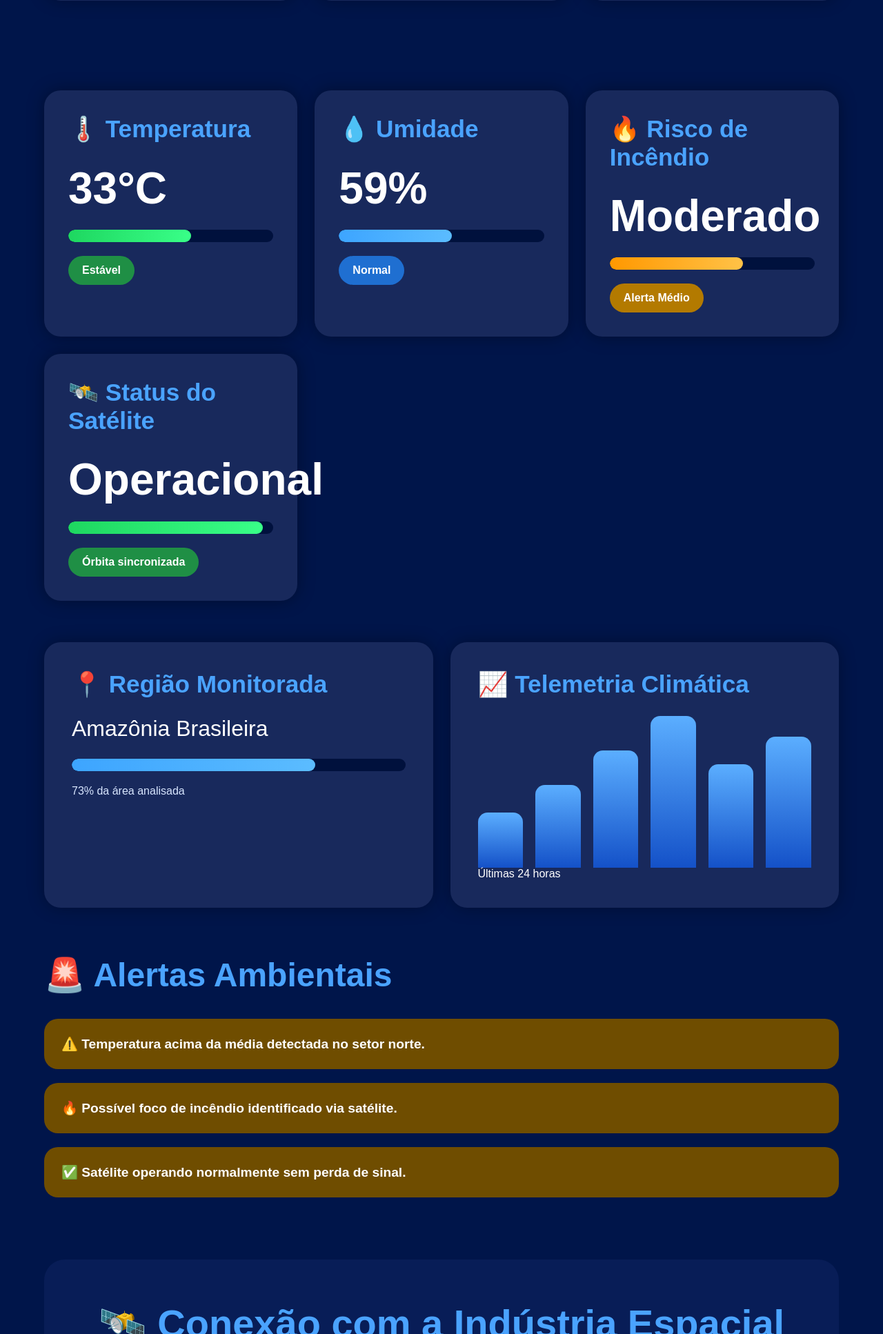
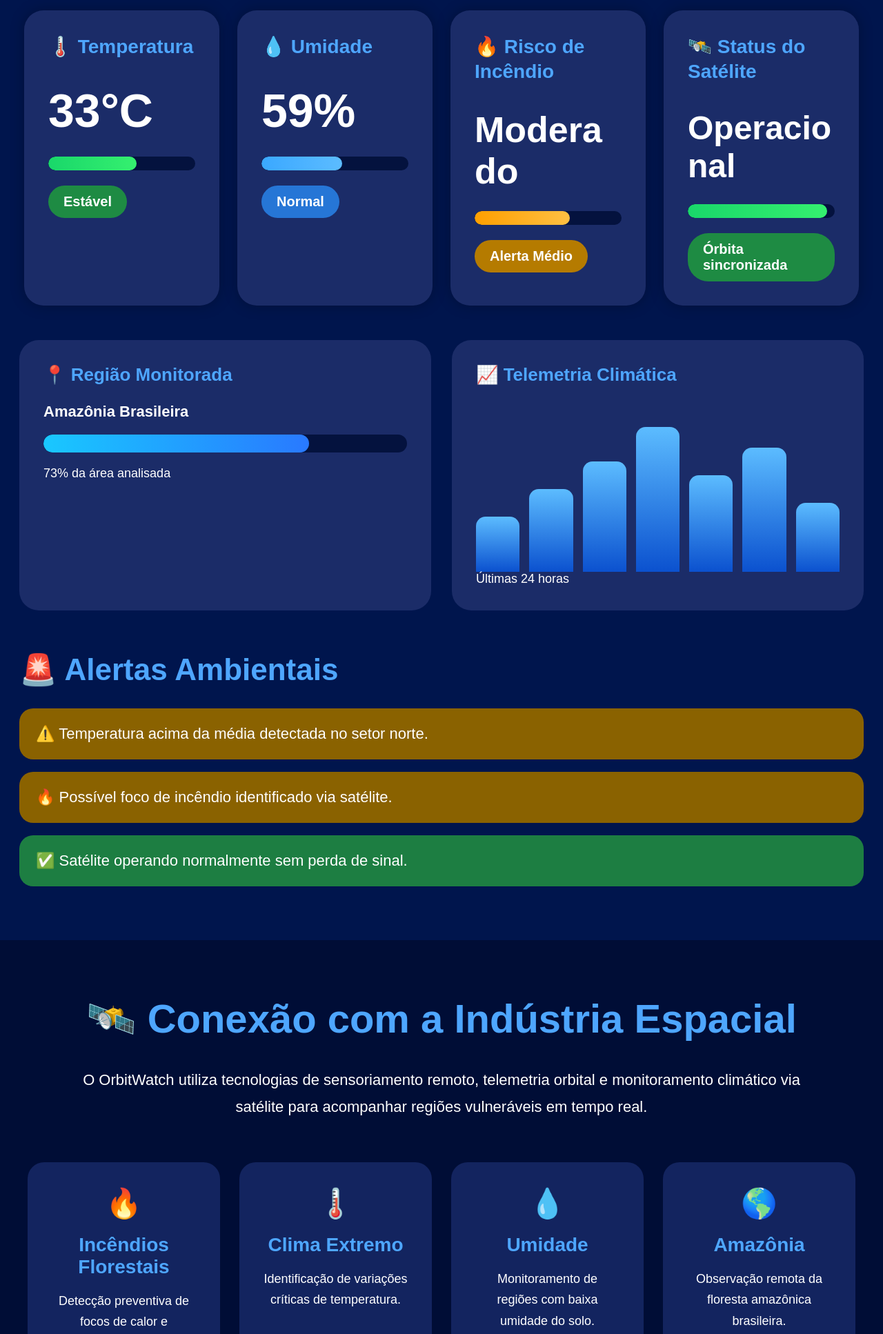
Before and after one commit to Matos-Ricardo/orbitwatch, a website: page index.html in a window 1280 px wide. Shown: the part 546-2480 px from the top of the page at 69% size. Drawn offline with Linux system fonts and the light colour scheme.

Commit message:
perfeito final

```diff
--- a/index.html
+++ b/index.html
@@ -1,11 +1,9 @@
 <!DOCTYPE html>
 <html lang="pt-BR">
-
 <head>
-    <meta charset="UTF-8">
-    <meta name="viewport" content="width=device-width, initial-scale=1.0">
+  <meta charset="UTF-8" />
+  <meta name="viewport" content="width=device-width, initial-scale=1.0"/>
   <title>OrbitWatch</title>
-
   <link rel="stylesheet" href="style.css">
 </head>
 
@@ -13,24 +11,18 @@
 
   <div class="container">
 
-        <!-- HERO -->
-
     <header class="hero">
-
-            <h1 class="logo">
-                🛰️ OrbitWatch
-            </h1>
-
-            <p class="subtitle">
+      <h1>🛰️ OrbitWatch</h1>
+      <p>
         Plataforma inteligente de monitoramento climático baseada em satélites
         para prevenção de desastres ambientais.
       </p>
+    </header>
 
-            <div class="info-grid">
+    <section class="info-grid">
 
       <div class="info-card">
-                    <h3>🌎 ODS</h3>
-
+        <h3>🌍 ODS</h3>
         <p>
           ODS 13 - Ação Contra a Mudança Global do Clima
         </p>
@@ -38,166 +30,106 @@
 
       <div class="info-card">
         <h3>🚀 Objetivo</h3>
-
         <p>
-                        Monitorar regiões vulneráveis utilizando dados simulados
-                        de sensoriamento remoto via satélite.
+          Monitorar regiões vulneráveis utilizando dados simulados de
+          sensoriamento remoto via satélite.
         </p>
       </div>
 
       <div class="info-card">
-                    <h3>🛰️ Satélite</h3>
-
+        <h3>📡 Satélite</h3>
         <p>
-                        OrbitWatch-01 em órbita terrestre baixa realizando
-                        análise climática em tempo real.
+          OrbitWatch-01 em órbita terrestre baixa realizando análise climática em tempo real.
         </p>
-                </div>
-
-            </div>
-
-        </header>
-
-        <!-- DASHBOARD -->
-
-        <section class="dashboard-grid">
-
-            <!-- TEMPERATURA -->
-
-            <div class="card">
-
-                <h2>🌡️ Temperatura</h2>
-
-                <div class="big-number" id="temp">
-                    29°C
-                </div>
-
-                <div class="progress-bar">
-                    <div class="progress green" style="width: 60%"></div>
-                </div>
-
-                <div class="status status-green">
-                    Estável
-                </div>
-
-            </div>
-
-            <!-- UMIDADE -->
-
-            <div class="card">
-
-                <h2>💧 Umidade</h2>
-
-                <div class="big-number" id="humidity">
-                    55%
-                </div>
-
-                <div class="progress-bar">
-                    <div class="progress blue" style="width: 55%"></div>
-                </div>
-
-                <div class="status status-blue">
-                    Normal
-                </div>
-
-            </div>
-
-            <!-- INCÊNDIO -->
-
-            <div class="card">
-
-                <h2>🔥 Risco de Incêndio</h2>
-
-                <div class="big-number" id="fire">
-                    Moderado
-                </div>
-
-                <div class="progress-bar">
-                    <div class="progress orange" style="width: 65%"></div>
-                </div>
-
-                <div class="status status-orange">
-                    Alerta Médio
-                </div>
-
-            </div>
-
-            <!-- SATÉLITE -->
-
-            <div class="card">
-
-                <h2>🛰️ Status do Satélite</h2>
-
-                <div class="big-number" id="satellite">
-                    Operacional
-                </div>
-
-                <div class="progress-bar">
-                    <div class="progress green" style="width: 95%"></div>
-                </div>
-
-                <div class="status status-green">
-                    Órbita sincronizada
-                </div>
-
       </div>
 
     </section>
 
-        <!-- REGIÃO -->
+    <section class="dashboard-grid">
 
-        <section class="region-grid">
+      <div class="dashboard-card">
+        <h2>🌡️ Temperatura</h2>
+        <div class="value" id="temp">29°C</div>
 
-            <div class="region-card">
+        <div class="progress">
+          <div class="progress-fill green" style="width: 60%;"></div>
+        </div>
 
+        <span class="status green-status">Estável</span>
+      </div>
+
+      <div class="dashboard-card">
+        <h2>💧 Umidade</h2>
+        <div class="value" id="humidity">45%</div>
+
+        <div class="progress">
+          <div class="progress-fill blue" style="width: 55%;"></div>
+        </div>
+
+        <span class="status blue-status">Normal</span>
+      </div>
+
+      <div class="dashboard-card">
+        <h2>🔥 Risco de Incêndio</h2>
+        <div class="value risk-text" id="risk">Moderado</div>
+
+        <div class="progress">
+          <div class="progress-fill orange" style="width: 65%;"></div>
+        </div>
+
+        <span class="status orange-status">Alerta Médio</span>
+      </div>
+
+      <div class="dashboard-card">
+        <h2>🛰️ Status do Satélite</h2>
+        <div class="value satellite-text">Operacional</div>
+
+        <div class="progress">
+          <div class="progress-fill green" style="width: 95%;"></div>
+        </div>
+
+        <span class="status green-status">Órbita sincronizada</span>
+      </div>
+
+    </section>
+
+    <section class="bottom-grid">
+
+      <div class="bottom-card">
         <h2>📍 Região Monitorada</h2>
 
-                <p class="region-name">
-                    Amazônia Brasileira
-                </p>
+        <h3>Amazônia Brasileira</h3>
 
-                <div class="progress-bar">
-                    <div class="progress blue" style="width: 73%"></div>
+        <div class="progress big-progress">
+          <div class="progress-fill cyan" style="width: 73%;"></div>
         </div>
 
-                <span class="region-status">
-                    73% da área analisada
-                </span>
-
+        <p class="small-text">73% da área analisada</p>
       </div>
 
-            <!-- TELEMETRIA -->
-
-            <div class="telemetry-card">
-
+      <div class="bottom-card">
         <h2>📈 Telemetria Climática</h2>
 
         <div class="chart">
 
-                    <div class="bar h1"></div>
-                    <div class="bar h2"></div>
-                    <div class="bar h3"></div>
-                    <div class="bar h4"></div>
-                    <div class="bar h5"></div>
-                    <div class="bar h6"></div>
+          <div class="bar" style="height: 80px;"></div>
+          <div class="bar" style="height: 120px;"></div>
+          <div class="bar" style="height: 160px;"></div>
+          <div class="bar" style="height: 210px;"></div>
+          <div class="bar" style="height: 140px;"></div>
+          <div class="bar" style="height: 180px;"></div>
+          <div class="bar" style="height: 100px;"></div>
 
         </div>
 
-                <p>
-                    Últimas 24 horas
-                </p>
-
+        <p class="small-text">Últimas 24 horas</p>
       </div>
 
     </section>
 
-        <!-- ALERTAS -->
+    <section class="alerts">
 
-        <section class="alert-section">
-
-            <h2 class="alert-title">
-                🚨 Alertas Ambientais
-            </h2>
+      <h2>🚨 Alertas Ambientais</h2>
 
       <div class="alert-box">
         ⚠️ Temperatura acima da média detectada no setor norte.
@@ -207,89 +139,60 @@
         🔥 Possível foco de incêndio identificado via satélite.
       </div>
 
-            <div class="alert-box">
+      <div class="alert-box success">
         ✅ Satélite operando normalmente sem perda de sinal.
       </div>
 
     </section>
 
-        <!-- ESPACIAL -->
-
     <section class="space-section">
 
-            <h2 class="space-title">
-                🛰️ Conexão com a Indústria Espacial
-            </h2>
+      <h2>🛰️ Conexão com a Indústria Espacial</h2>
 
       <p class="space-description">
-                O OrbitWatch utiliza conceitos de sensoriamento remoto e telemetria via satélite
-                para monitoramento ambiental em tempo real.
+        O OrbitWatch utiliza tecnologias de sensoriamento remoto,
+        telemetria orbital e monitoramento climático via satélite
+        para acompanhar regiões vulneráveis em tempo real.
       </p>
 
       <div class="space-grid">
 
         <div class="space-card">
-                    <div class="space-icon">🔥</div>
-
+          <div class="icon">🔥</div>
           <h3>Incêndios Florestais</h3>
-
-                    <p>
-                        Detecção preventiva de focos de calor e queimadas.
-                    </p>
+          <p>Detecção preventiva de focos de calor e queimadas.</p>
         </div>
 
         <div class="space-card">
-                    <div class="space-icon">🌡️</div>
-
+          <div class="icon">🌡️</div>
           <h3>Clima Extremo</h3>
-
-                    <p>
-                        Identificação de variações críticas de temperatura.
-                    </p>
+          <p>Identificação de variações críticas de temperatura.</p>
         </div>
 
         <div class="space-card">
-                    <div class="space-icon">💧</div>
-
+          <div class="icon">💧</div>
           <h3>Umidade</h3>
-
-                    <p>
-                        Monitoramento de regiões com baixa umidade do solo.
-                    </p>
+          <p>Monitoramento de regiões com baixa umidade do solo.</p>
         </div>
 
         <div class="space-card">
-                    <div class="space-icon">🌎</div>
-
+          <div class="icon">🌎</div>
           <h3>Amazônia</h3>
-
-                    <p>
-                        Observação remota da floresta amazônica brasileira.
-                    </p>
+          <p>Observação remota da floresta amazônica brasileira.</p>
         </div>
 
       </div>
 
+      <footer class="footer">
+        OrbitWatch © 2026 <br>
+        Desenvolvido para Global Solution FIAP - Cloud Computing & Space Tech
+      </footer>
+
     </section>
-
-        <!-- FOOTER -->
-
-        <footer>
-
-            <p>
-                OrbitWatch © 2026
-            </p>
-
-            <p>
-                Desenvolvido para Global Solution FIAP - Cloud Computing & Space Tech
-            </p>
-
-        </footer>
 
   </div>
 
   <script src="script.js"></script>
 
 </body>
-
 </html>
--- a/style.css
+++ b/style.css
@@ -2,293 +2,304 @@
   margin:0;
   padding:0;
   box-sizing:border-box;
+  font-family:Arial, Helvetica, sans-serif;
 }
 
 body{
-    background:#00154a;
+  background:#00154d;
   color:white;
-    font-family:Arial, Helvetica, sans-serif;
 }
 
 .container{
-    width:90%;
-    max-width:1400px;
-    margin:auto;
+  width:100%;
 }
 
 .hero{
-    padding:70px 0;
+  padding:70px 90px 40px;
 }
 
-.logo{
-    font-size:5rem;
-    color:#4aa3ff;
+.hero h1{
+  font-size:72px;
+  color:#4ea6ff;
   margin-bottom:20px;
 }
 
-.subtitle{
-    font-size:1.7rem;
+.hero p{
+  font-size:20px;
   max-width:900px;
   line-height:1.6;
-    color:#dce7ff;
 }
 
 .info-grid{
-    margin-top:50px;
   display:grid;
   grid-template-columns:repeat(auto-fit,minmax(280px,1fr));
-    gap:25px;
+  gap:30px;
+  padding:0 90px 50px;
 }
 
 .info-card{
-    background:#18295c;
+  background:#1b2c68;
   padding:35px;
   border-radius:24px;
-    box-shadow:0 0 25px rgba(0,0,0,0.3);
+  border:1px solid rgba(255,255,255,0.08);
 }
 
 .info-card h3{
-    color:#4aa3ff;
-    font-size:2rem;
-    margin-bottom:20px;
+  color:#4ea6ff;
+  margin-bottom:18px;
+  font-size:34px;
 }
 
 .info-card p{
-    font-size:1.2rem;
+  font-size:18px;
   line-height:1.7;
 }
 
 .dashboard-grid{
-    margin-top:60px;
   display:grid;
-    grid-template-columns:repeat(auto-fit,minmax(280px,1fr));
-    gap:25px;
+  grid-template-columns:repeat(auto-fit,minmax(260px,1fr));
+  gap:26px;
+  padding:10px 35px 50px;
 }
 
-.card{
-    background:#18295c;
+.dashboard-card{
+  background:#1b2c68;
+  border-radius:28px;
   padding:35px;
-    border-radius:24px;
   min-height:320px;
-    box-shadow:0 0 25px rgba(0,0,0,0.35);
-    transition:0.3s;
+  box-shadow:0 0 20px rgba(0,0,0,0.25);
 }
 
-.card:hover{
-    transform:translateY(-8px);
+.dashboard-card h2{
+  color:#4ea6ff;
+  font-size:28px;
+  margin-bottom:35px;
+  line-height:1.3;
 }
 
-.card h2{
-    color:#4aa3ff;
-    font-size:2.2rem;
-    margin-bottom:30px;
+.value{
+  font-size:68px;
+  font-weight:bold;
+  margin-bottom:28px;
+  word-break:break-word;
 }
 
-.big-number{
-    font-size:4rem;
-    font-weight:bold;
-    margin-bottom:25px;
-    line-height:1.1;
+.risk-text{
+  font-size:52px;
 }
 
-.progress-bar{
-    width:100%;
-    height:18px;
-    background:#00113d;
-    border-radius:20px;
-    overflow:hidden;
-    margin-bottom:20px;
+.satellite-text{
+  font-size:48px;
 }
 
 .progress{
+  width:100%;
+  height:20px;
+  background:#04123e;
+  border-radius:30px;
+  overflow:hidden;
+  margin-bottom:22px;
+}
+
+.progress-fill{
   height:100%;
-    border-radius:20px;
+  border-radius:30px;
 }
 
 .green{
-    background:linear-gradient(90deg,#1ed760,#39ff88);
+  background:linear-gradient(90deg,#19d76a,#35f06f);
 }
 
 .blue{
-    background:linear-gradient(90deg,#3da5ff,#5bbcff);
+  background:linear-gradient(90deg,#3aa8ff,#5cbcff);
 }
 
 .orange{
-    background:linear-gradient(90deg,#ff9800,#ffc247);
+  background:linear-gradient(90deg,#ff9f00,#ffc043);
+}
+
+.cyan{
+  background:linear-gradient(90deg,#19c8ff,#2979ff);
 }
 
 .status{
   display:inline-block;
-    padding:12px 20px;
+  padding:12px 22px;
   border-radius:30px;
+  font-size:20px;
   font-weight:bold;
-    font-size:1rem;
 }
 
-.status-green{
-    background:#1f8f45;
+.green-status{
+  background:#1e8b43;
 }
 
-.status-blue{
-    background:#1f6fd1;
+.blue-status{
+  background:#2676d6;
 }
 
-.status-orange{
-    background:#b37a00;
+.orange-status{
+  background:#b57b00;
 }
 
-.region-grid{
-    margin-top:60px;
+.bottom-grid{
   display:grid;
   grid-template-columns:1fr 1fr;
-    gap:25px;
+  gap:30px;
+  padding:0 28px 50px;
 }
 
-.region-card,
-.telemetry-card{
-    background:#18295c;
-    padding:40px;
-    border-radius:24px;
-    box-shadow:0 0 25px rgba(0,0,0,0.3);
+.bottom-card{
+  background:#1b2c68;
+  border-radius:28px;
+  padding:35px;
 }
 
-.region-card h2,
-.telemetry-card h2{
-    color:#4aa3ff;
-    font-size:2.2rem;
+.bottom-card h2{
+  color:#4ea6ff;
+  font-size:26px;
   margin-bottom:25px;
 }
 
-.region-name{
-    font-size:2rem;
-    margin-bottom:25px;
+.bottom-card h3{
+  font-size:22px;
+  margin-bottom:20px;
 }
 
-.region-status{
-    display:block;
-    margin-top:15px;
-    color:#d8e6ff;
+.big-progress{
+  height:26px;
+  margin-bottom:20px;
+}
+
+.small-text{
+  font-size:18px;
 }
 
 .chart{
-    height:220px;
   display:flex;
   align-items:flex-end;
-    gap:18px;
-    margin-top:20px;
+  gap:14px;
+  height:240px;
+  margin-top:30px;
 }
 
 .bar{
   flex:1;
+  background:linear-gradient(180deg,#5cbcff,#0b51cf);
   border-radius:14px 14px 0 0;
-    background:linear-gradient(to top,#1451c8,#5baeff);
 }
 
-.h1{height:80px;}
-.h2{height:120px;}
-.h3{height:170px;}
-.h4{height:220px;}
-.h5{height:150px;}
-.h6{height:190px;}
-
-.alert-section{
-    margin-top:70px;
+.alerts{
+  padding:10px 28px 60px;
 }
 
-.alert-title{
-    font-size:3rem;
-    color:#4aa3ff;
+.alerts h2{
+  color:#4ea6ff;
+  font-size:44px;
+  margin-bottom:30px;
+}
+
+.alert-box{
+  background:#8a6200;
+  padding:24px;
+  border-radius:20px;
+  font-size:22px;
+  margin-bottom:18px;
+}
+
+.success{
+  background:#1d7e42;
+}
+
+.space-section{
+  padding:80px 40px;
+  background:#000d36;
+  text-align:center;
+}
+
+.space-section h2{
+  font-size:58px;
+  color:#4ea6ff;
   margin-bottom:35px;
 }
 
-.alert-box{
-    background:#6f4d00;
-    padding:25px;
-    border-radius:20px;
-    margin-bottom:20px;
-    font-size:1.2rem;
-    font-weight:bold;
-}
-
-.space-section{
-    margin-top:90px;
-    background:#081d57;
-    border-radius:30px;
-    padding:60px;
-    text-align:center;
-}
-
-.space-title{
-    color:#4aa3ff;
-    font-size:3.5rem;
-    margin-bottom:30px;
-}
-
 .space-description{
-    max-width:1000px;
-    margin:auto;
-    font-size:1.3rem;
+  font-size:22px;
+  max-width:1100px;
+  margin:0 auto 60px;
   line-height:1.8;
-    color:#dce7ff;
-    margin-bottom:50px;
 }
 
 .space-grid{
   display:grid;
-    grid-template-columns:repeat(auto-fit,minmax(220px,1fr));
-    gap:25px;
+  grid-template-columns:repeat(auto-fit,minmax(240px,1fr));
+  gap:28px;
+  margin-bottom:70px;
 }
 
 .space-card{
-    background:#132a69;
-    padding:30px;
-    border-radius:22px;
-    transition:0.3s;
+  background:#13245f;
+  border-radius:24px;
+  padding:35px;
 }
 
-.space-card:hover{
-    transform:translateY(-6px);
-    background:#19357f;
+.space-card .icon{
+  font-size:42px;
+  margin-bottom:20px;
 }
 
-.space-icon{
-    font-size:2.5rem;
+.space-card h3{
+  color:#4ea6ff;
+  font-size:28px;
   margin-bottom:18px;
 }
 
-.space-card h3{
-    color:#4aa3ff;
-    margin-bottom:15px;
-    font-size:1.5rem;
+.space-card p{
+  line-height:1.7;
+  font-size:18px;
 }
 
-.space-card p{
-    line-height:1.6;
-    color:#d7e4ff;
-}
-
-footer{
-    margin:70px 0;
-    text-align:center;
-    color:#d8e6ff;
-    line-height:1.8;
+.footer{
+  font-size:22px;
+  line-height:2;
+  opacity:0.9;
 }
 
 @media(max-width:900px){
 
-    .region-grid{
+  .hero{
+    padding:50px 25px 30px;
+  }
+
+  .hero h1{
+    font-size:52px;
+  }
+
+  .info-grid,
+  .dashboard-grid,
+  .bottom-grid{
+    padding-left:25px;
+    padding-right:25px;
+  }
+
+  .bottom-grid{
     grid-template-columns:1fr;
   }
 
-    .logo{
-        font-size:3.5rem;
+  .value{
+    font-size:52px;
   }
 
-    .subtitle{
-        font-size:1.2rem;
+  .risk-text{
+    font-size:42px;
   }
 
-    .big-number{
-        font-size:3rem;
+  .satellite-text{
+    font-size:40px;
   }
+
+  .space-section h2{
+    font-size:42px;
   }
+
+}
```
Lines whose indentation alone changed are shown as unchanged.
